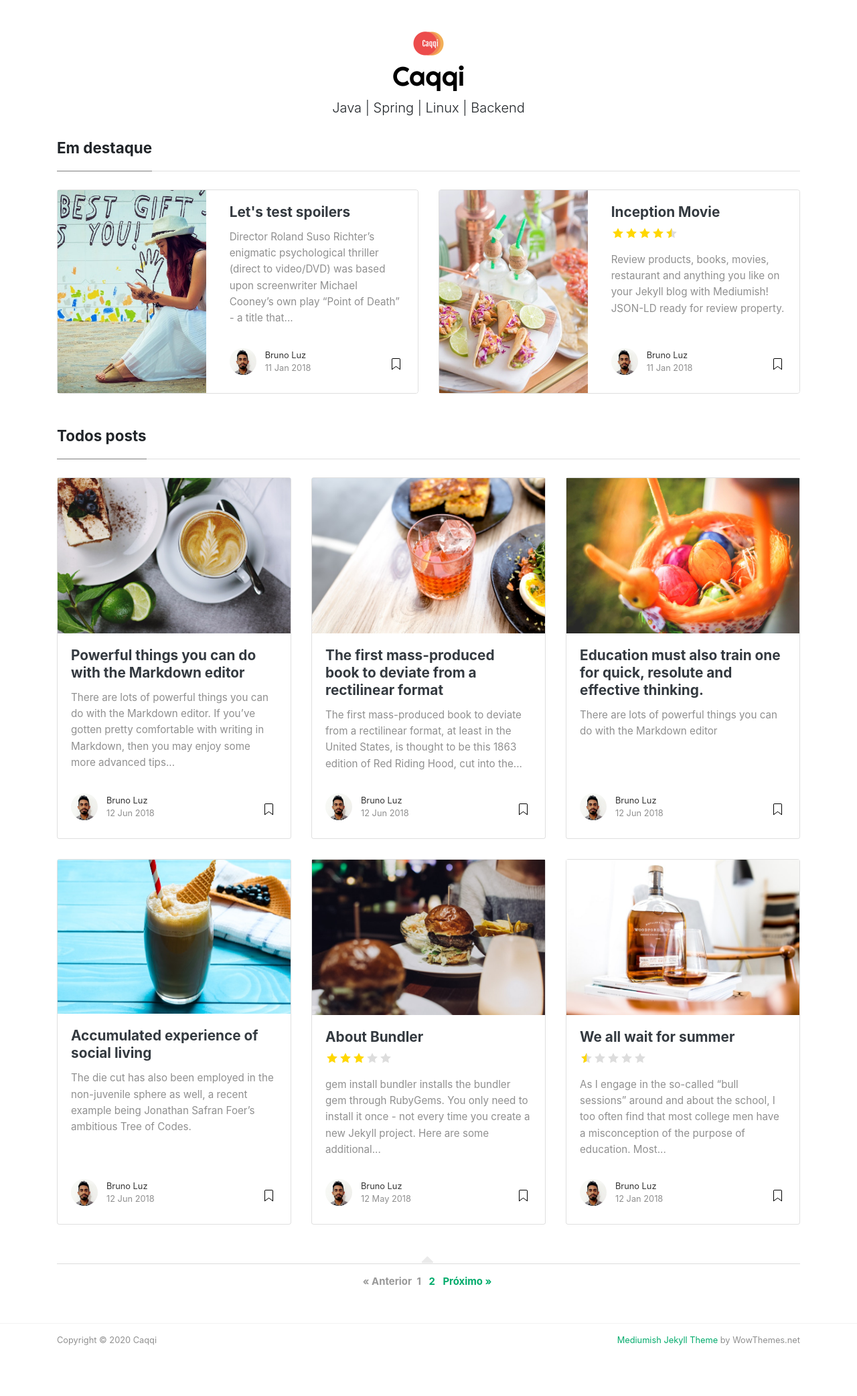
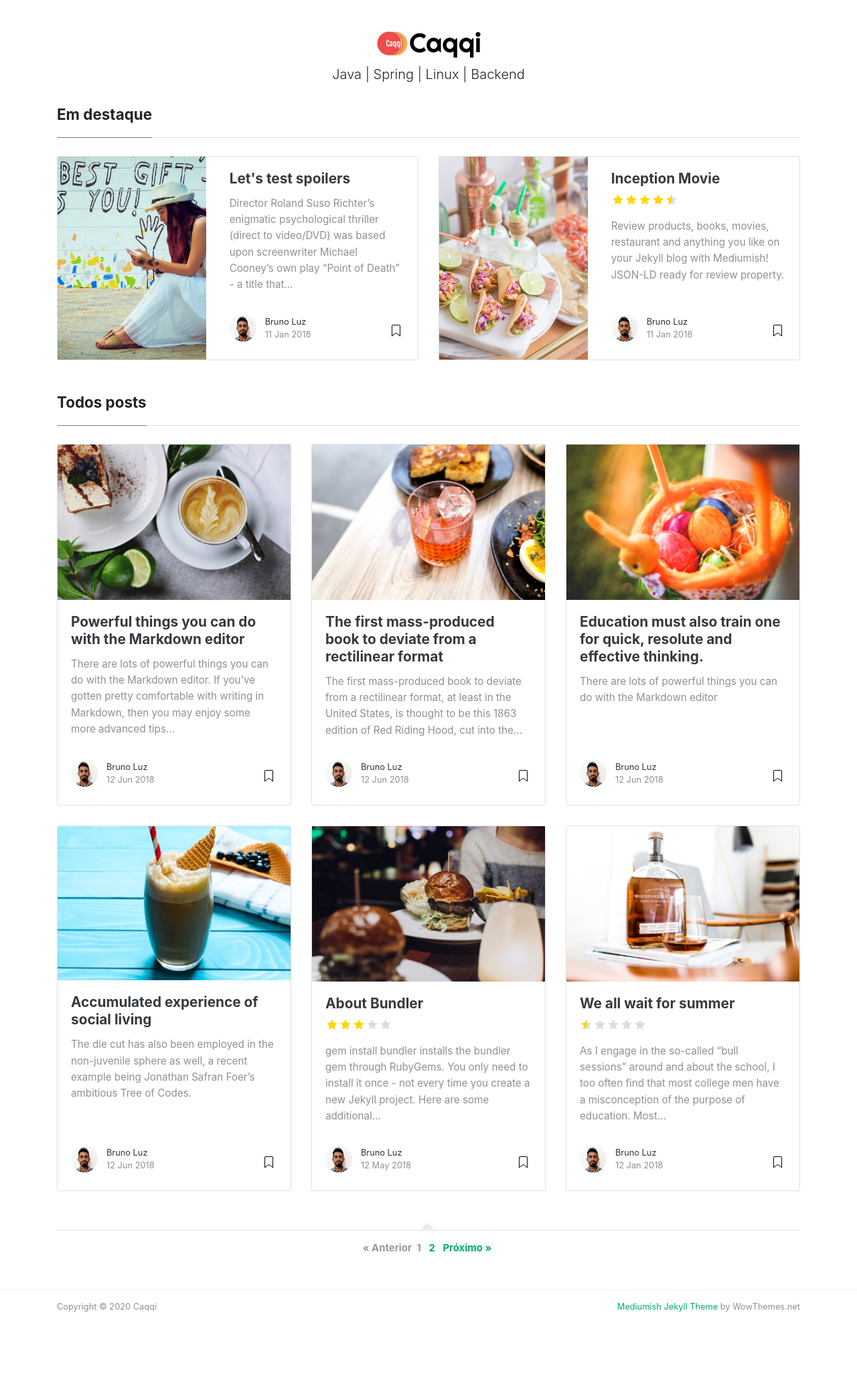
Before and after one commit to caqqi/caqqi.github.io, a Jekyll site: the page built from index.html, in a window 1280 px wide. Shown: the whole page at 67% size. Built offline with Jekyll 4.4.1, drawn with Linux system fonts in a browser that asks for light colours; nearby versions of some CDN libraries; the list of posts is cut into pages by our own code; after the commit the page ends 2035 px from its top, so only the background shows below that.

Commit message:
Caqqi - Configurações logo

```diff
--- a/assets/css/screen.css
+++ b/assets/css/screen.css
@@ -25,6 +25,7 @@ License: https://www.wowthemes.net/freebies-license/
 .mainheading-title-a {
     text-decoration: none;
     color: #000;
+    display: inline-flex;
 }
 
 a {
```
